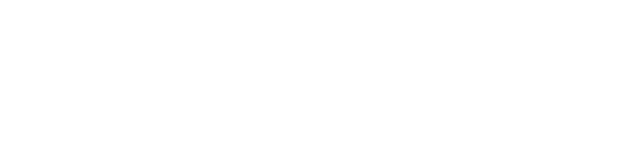
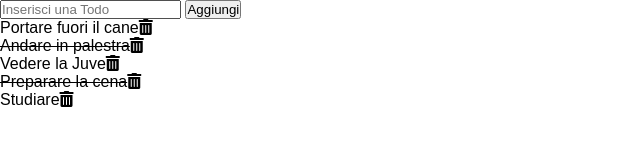
Before and after one commit to Robertodambrosio/vue-todolist, a plain HTML site: page index.html in a window 1280 px wide. Shown: the whole page, without its empty margins (0-640 px from the left). Drawn offline with nearby package versions, Linux system fonts and the light colour scheme.

Commit message:
js completo corretto

```diff
--- a/css/style.css
+++ b/css/style.css
@@ -2,8 +2,14 @@
     margin: 0;
     padding: 0;
     box-sizing: border-box;
+    font-family: Arial, Helvetica, sans-serif;
 }
 
 .sbarrato {
     text-decoration: line-through;
 }
+
+.todolist {
+    width: 100%;
+    margin: 0 auto;
+}
--- a/index.html
+++ b/index.html
@@ -16,8 +16,8 @@
      <main>
         <div class="todolist">
             <input v-model='inputText' placeholder="Inserisci una Todo" @keyup.enter="addTodo">
-            <button @click="addTodo" >Aggiungi</button>
-            <ul v-if="todos.length > 0">
+            <button @click="addTodo">Aggiungi</button>
+            <ul v-if="todo.length > 0">
                 <li v-for="(element, i) in todo" :class="lineTodo(element)" @click="invertDone(element)">{{element.text}}<i class="fas fa-trash-alt" @click="removeTodo(i)"></i></li>
             </ul>
             <h2 v-else>Non ci sono todos</h2>
--- a/js/script.js
+++ b/js/script.js
@@ -44,7 +44,6 @@ const app = new Vue({
             } else {
                 return '';
             }
-
         },
 
         invertDone: function (element) {
```
